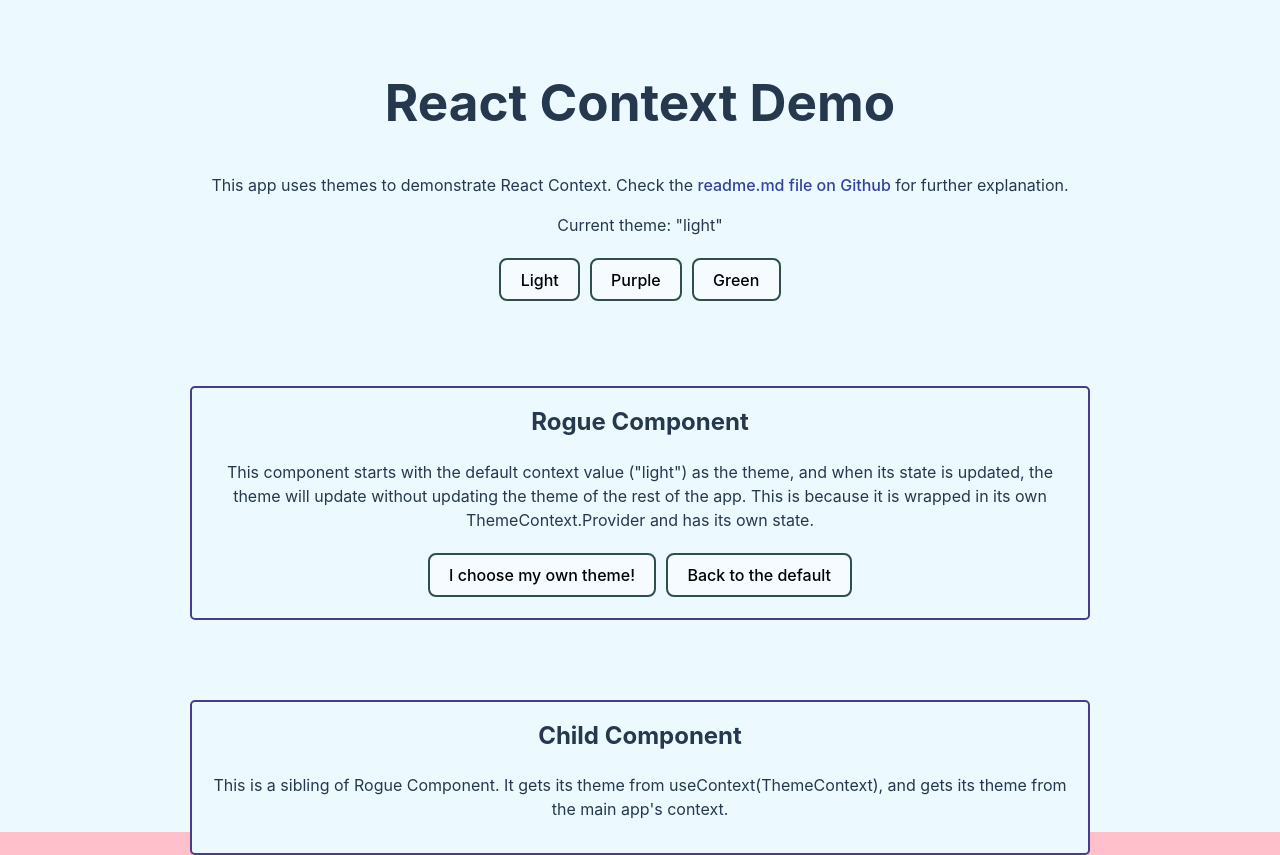
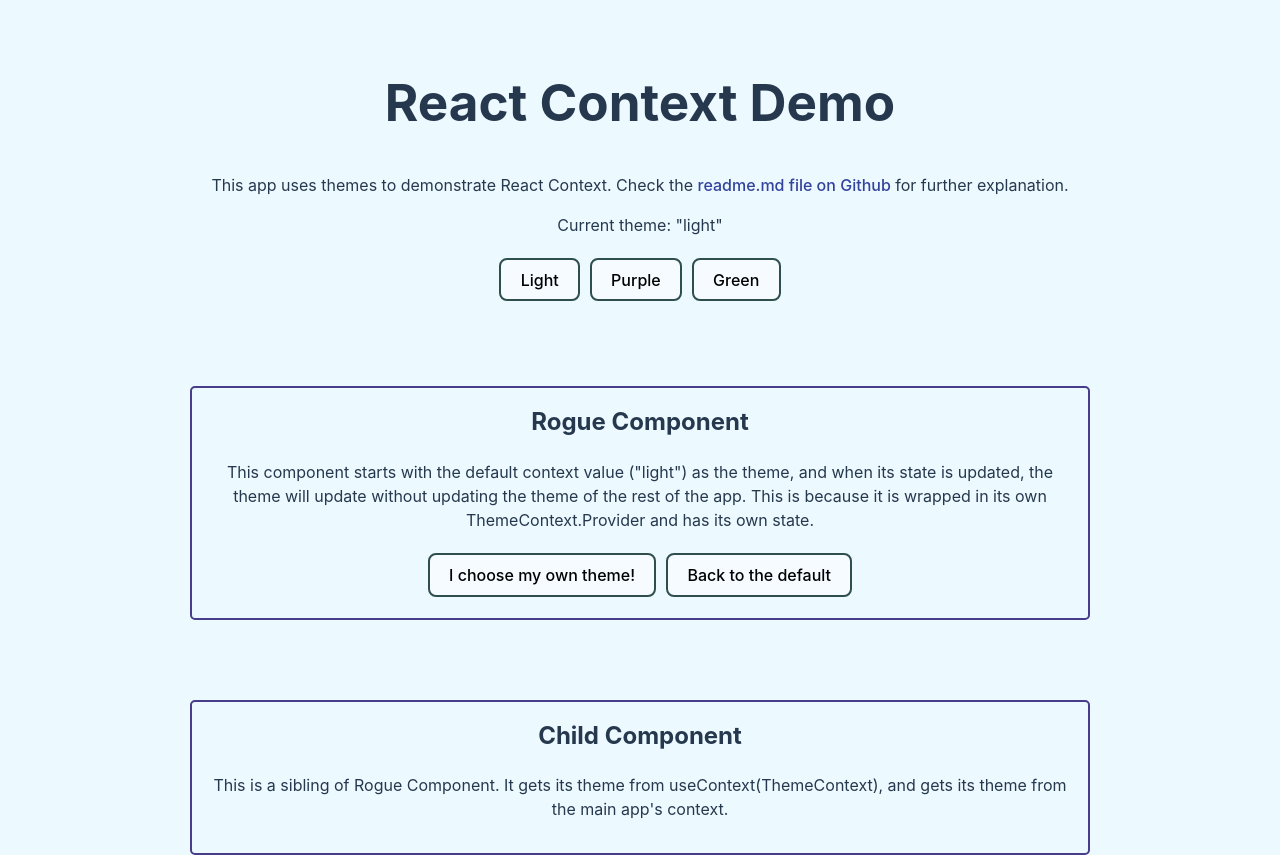
Before and after one commit to emoore29/react-context-playground, a React (Vite) app in the folder react-context-playground/: page / in a window 1280 px wide. Built offline with nearby package versions, Linux system fonts and the light colour scheme.

Commit message:
removed height on #root

```diff
--- a/react-context-playground/src/App.css
+++ b/react-context-playground/src/App.css
@@ -37,7 +37,6 @@ div[data-theme="blue"] {
 
 #root {
   width: 100vw;
-  height: 100vh;
   margin: 0;
   text-align: center;
 }
--- a/react-context-playground/src/index.css
+++ b/react-context-playground/src/index.css
@@ -27,7 +27,6 @@ body {
   display: flex;
   place-items: center;
   min-width: 320px;
-  min-height: 100vh;
   background-color: var(--background-color);
   color: var(--text-color);
 }
```
